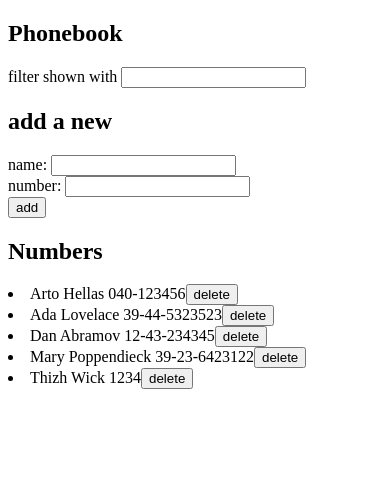
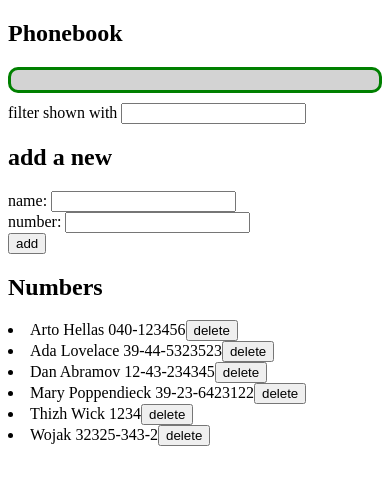
Before and after one commit to Thizh/FullStackOpen, a React (Vite) app in the folder part2/The Phonebook/: page / in a window 390 px wide. Shown: the top 484 px of the page. Built offline with nearby package versions, Linux system fonts and the light colour scheme; data requests are answered from the project's data file.

Commit message:
the phonebook step11

```diff
--- a/part2/The Phonebook/db.json
+++ b/part2/The Phonebook/db.json
@@ -24,6 +24,11 @@
       "name": "Thizh Wick",
       "number": "1234",
       "id": 5
+    },
+    {
+      "name": "Wojak",
+      "number": "32325-343-2",
+      "id": 6
     }
   ]
 }
--- a/part2/The Phonebook/src/App.jsx
+++ b/part2/The Phonebook/src/App.jsx
@@ -3,10 +3,13 @@ import Person from './components/Person'
 import PersonForm from './components/PersonForm'
 import Filter from './components/Filter'
 import personService from './services/persons'
+import Notification from './components/Notification'
+import './index.css'
 
 const App = () => {
   const [persons, setPersons] = useState([])
-  const [searchName, setSearchName] = useState('');
+  const [searchName, setSearchName] = useState('')
+  const [notification, setNotification] = useState('')
 
   const filteredPersons = persons.filter((person) =>
     person.name.toLowerCase().includes(searchName.toLowerCase())
@@ -35,9 +38,10 @@ const App = () => {
   return (
     <div>
       <h2>Phonebook</h2>
+      <Notification message={notification} />
       <Filter searchName={searchName} setSearchName={setSearchName} />
       <h2>add a new</h2>
-      <PersonForm setPersons={setPersons} persons={persons} />
+      <PersonForm setPersons={setPersons} persons={persons} setNotification={setNotification}/>
       <h2>Numbers</h2>
       {filteredPersons.map(person => (
         <Person
--- /dev/null
+++ b/part2/The Phonebook/src/components/Notification.jsx
@@ -0,0 +1,13 @@
+const Notification = ({ message }) => {
+    if (message === null) {
+      return null
+    }
+
+    return (
+      <div className='error'>
+        {message}
+      </div>
+    )
+  }
+
+export default Notification
--- a/part2/The Phonebook/src/components/PersonForm.jsx
+++ b/part2/The Phonebook/src/components/PersonForm.jsx
@@ -1,7 +1,7 @@
 import { useState } from 'react'
 import personService from '../services/persons'
 
-const PersonForm = ({ setPersons, persons }) => {
+const PersonForm = ({ setPersons, persons, setNotification }) => {
 
     const [newName, setNewName] = useState('');
     const [newNumber, setNewNumber] = useState('');
@@ -21,11 +21,12 @@ const PersonForm = ({ setPersons, persons }) => {
             if (numberExists) {
                 alert(newName + " is already added to the phonebook");
             } else {
-                if (window.confirm(`${newName} is already added to phonebook, replace thw old number with new one?`)) {
+                if (window.confirm(`${newName} is already added to phonebook, replace the old number with new one?`)) {
                     personService
                         .update(person.id, { ...person, number: newNumber })
                         .then(updatedPerson => {
                             setPersons(persons.map(p => (p.id === updatedPerson.id ? updatedPerson : p)));
+                            setNotification(`${newName}'s number is changed into ${newNumber}`)
                             setNewName('');
                             setNewNumber('');
                         })
@@ -37,6 +38,7 @@ const PersonForm = ({ setPersons, persons }) => {
                 .create(PersonObject)
                 .then(createdPerson => {
                     setPersons(persons.concat(createdPerson));
+                    setNotification(`Added ${newName}`)
                     setNewName('');
                     setNewNumber('');
                 })
--- /dev/null
+++ b/part2/The Phonebook/src/index.css
@@ -0,0 +1,9 @@
+.error {
+    color: green;
+    background: lightgrey;
+    font-size: 20px;
+    border-style: solid;
+    border-radius: 10px;
+    padding: 10px;
+    margin-bottom: 10px;
+  }
```
